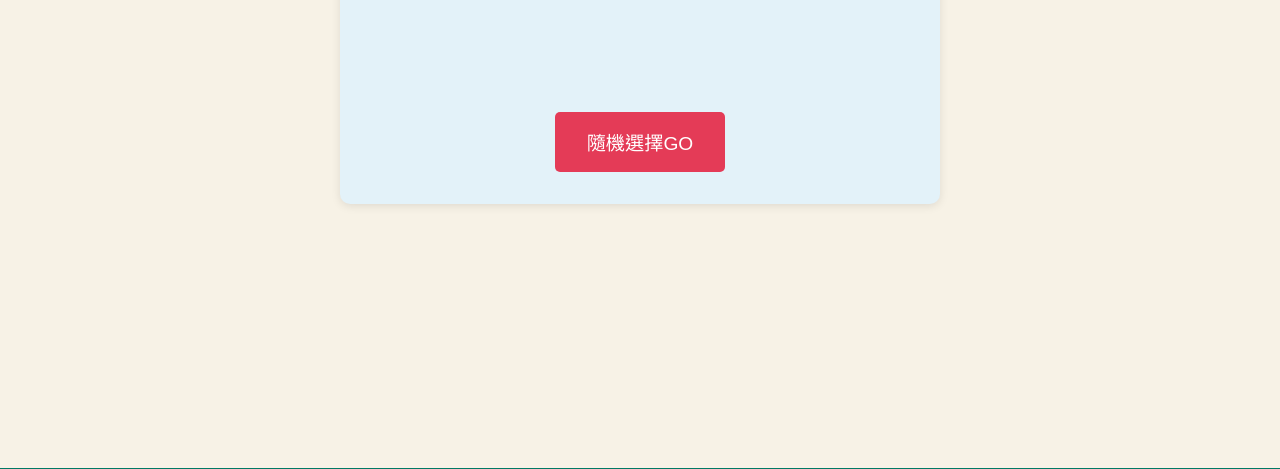
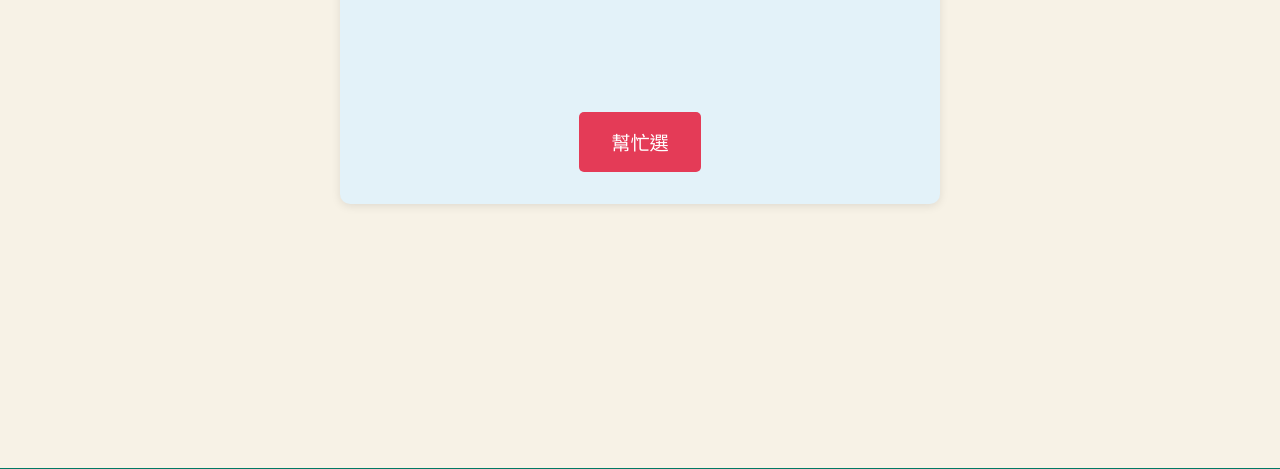
Before and after one commit to kliu2175/EatWhat, a plain HTML site: page index.html in a window 1280 px wide. Shown: the part 331-800 px from the top of the page. Drawn offline with Linux system fonts and the light colour scheme.

Commit message:
Update index.html

```diff
--- a/index.html
+++ b/index.html
@@ -17,7 +17,7 @@
             <h1>要吃什麼呢？</h1>
             <div id="result"></div>
             <img id="menuImage" src="" alt="" style="display:none;"> <!-- 圖片預設隱藏 -->
-            <button id="randombutton" onclick="selectRandomShop()">隨機選擇GO</button>
+            <button id="randombutton" onclick="selectRandomShop()">幫忙選</button>
         </div>
     </div>
 
```
